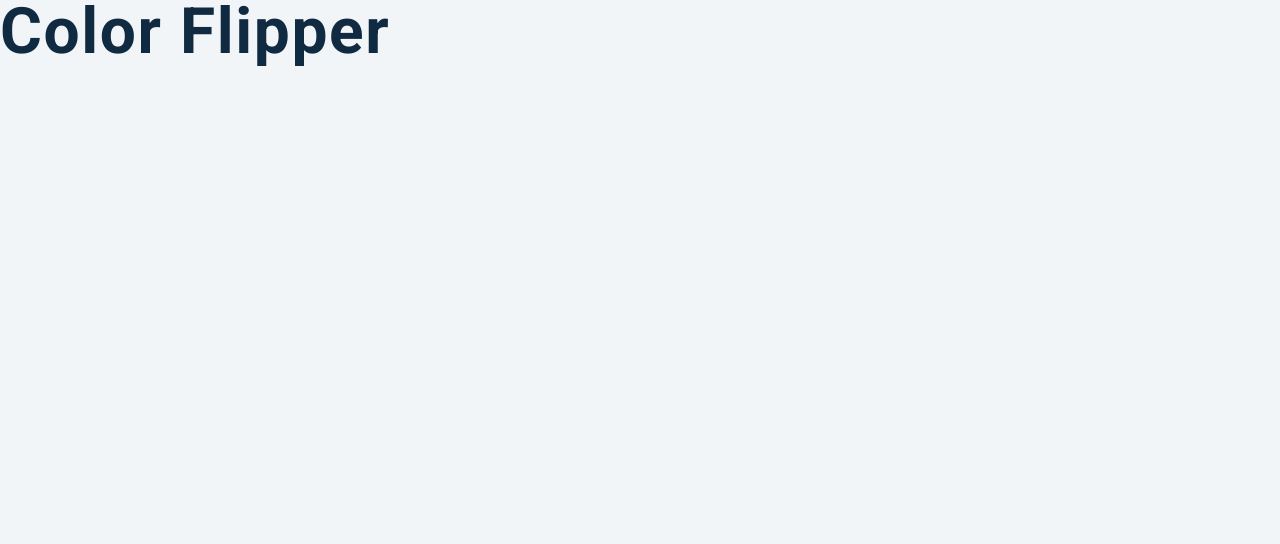
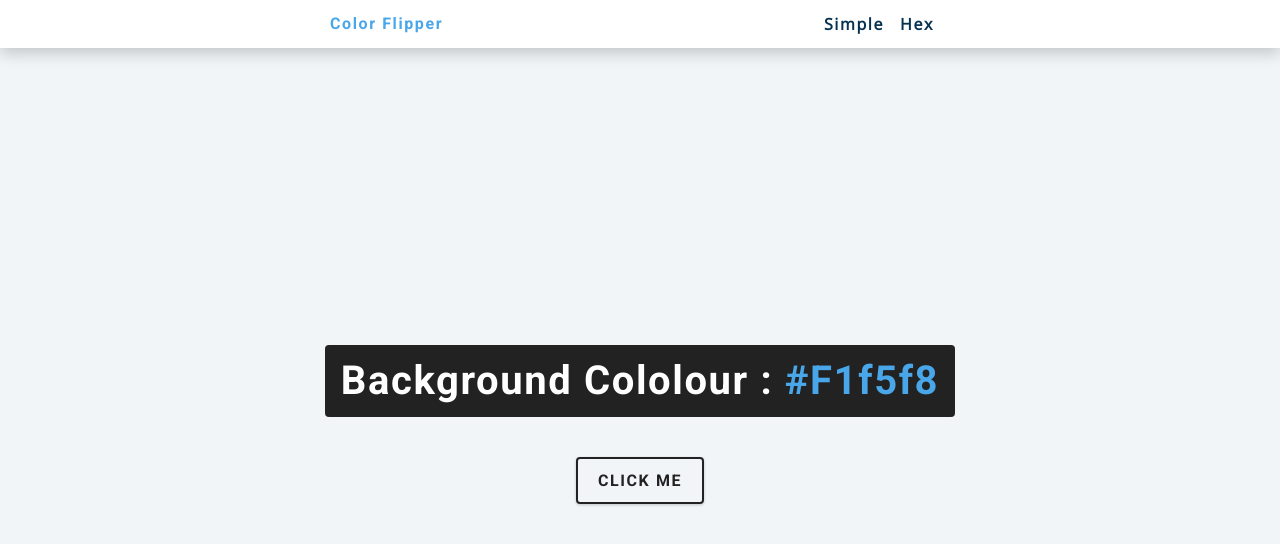
Before and after one commit to AidanFournier/vanilla-javascript-projects, a plain HTML site: page 01-color-flipper/setup/index.html in a window 1280 px wide. Drawn offline with nearby package versions, Linux system fonts and the light colour scheme.

Commit message:
Basic nav bar created

```diff
--- a/01-color-flipper/setup/index.html
+++ b/01-color-flipper/setup/index.html
@@ -9,7 +9,27 @@
     <link rel="stylesheet" href="styles.css" />
   </head>
   <body>
-    <h1>color flipper</h1>
+    <nav>
+      <div class="nav-center">
+        <h4>color flipper</h4>
+        <ul class="nav-links">
+          <li>
+            <a href="index.html">Simple</a>
+          </li>
+          <li>
+            <a href="hex.html">Hex</a>
+          </li>
+        </ul>
+      </div>
+    </nav>
+    <main>
+      <div class="container">
+        <h2>Background cololour : <span class="color">
+          #f1f5f8
+        </span></h2>
+        <button class="btn btn-hero" id="btn">click me</button>
+      </div>
+    </main>
     <!-- javascript -->
     <script src="app.js"></script>
   </body>
```
